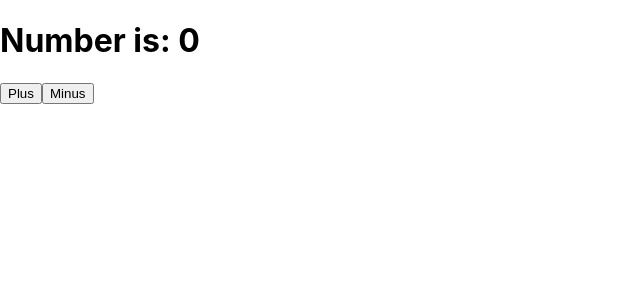
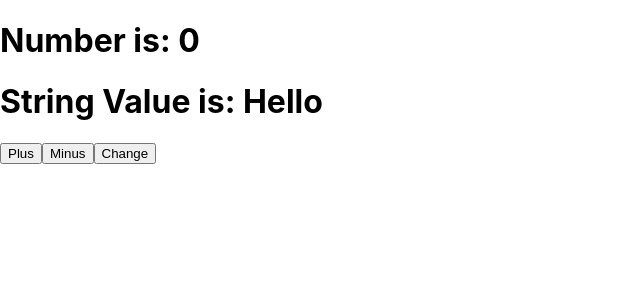
Before and after one commit to nadish2003/EcoCheck-2026-frontend-part-02, a React (Create React App) app: page / in a window 1280 px wide. Shown: the top 300 px of the page, without its empty margins (0-640 px from the left). Built offline with nearby package versions, Linux system fonts and the light colour scheme.

Commit message:
Add userEffect

```diff
--- a/src/App.tsx
+++ b/src/App.tsx
@@ -1,25 +1,39 @@
 import React, {useState} from 'react';
+import React, { useEffect, useState } from 'react';
 import logo from './logo.svg';
 import './App.css';
+import { log } from 'console';
 
 function App() {
     // let number = 0;
   const [number, setNumber] = useState(0);
-  const valueUp = () =>{
+  const [value, setValue] = useState("Hello");
+
+  useEffect(() => {
+    console.log("Hello useEffect")
+  },[value])
+
+
+  const numberUp = () => {
     // number+=1;
     setNumber(number+1)
     console.log(number)
   }
-  const valueDown = () => {
+  const numberDown = () => {
     // number-=1;
     setNumber(number - 1)
     console.log(number)
   }
+  const changeValue = () => {
+    setValue("CMJD")
+  }
   return (
     <>
       <h1>Number is: {number}</h1>
-      <button onClick={valueUp}>Plus</button>
-      <button onClick={valueDown}>Minus</button>
+      <h1>String Value is: {value}</h1>
+      <button onClick={numberUp}>Plus</button>
+      <button onClick={numberDown}>Minus</button>
+      <button onClick={changeValue}>Change</button>
     </>
 
   );
```
